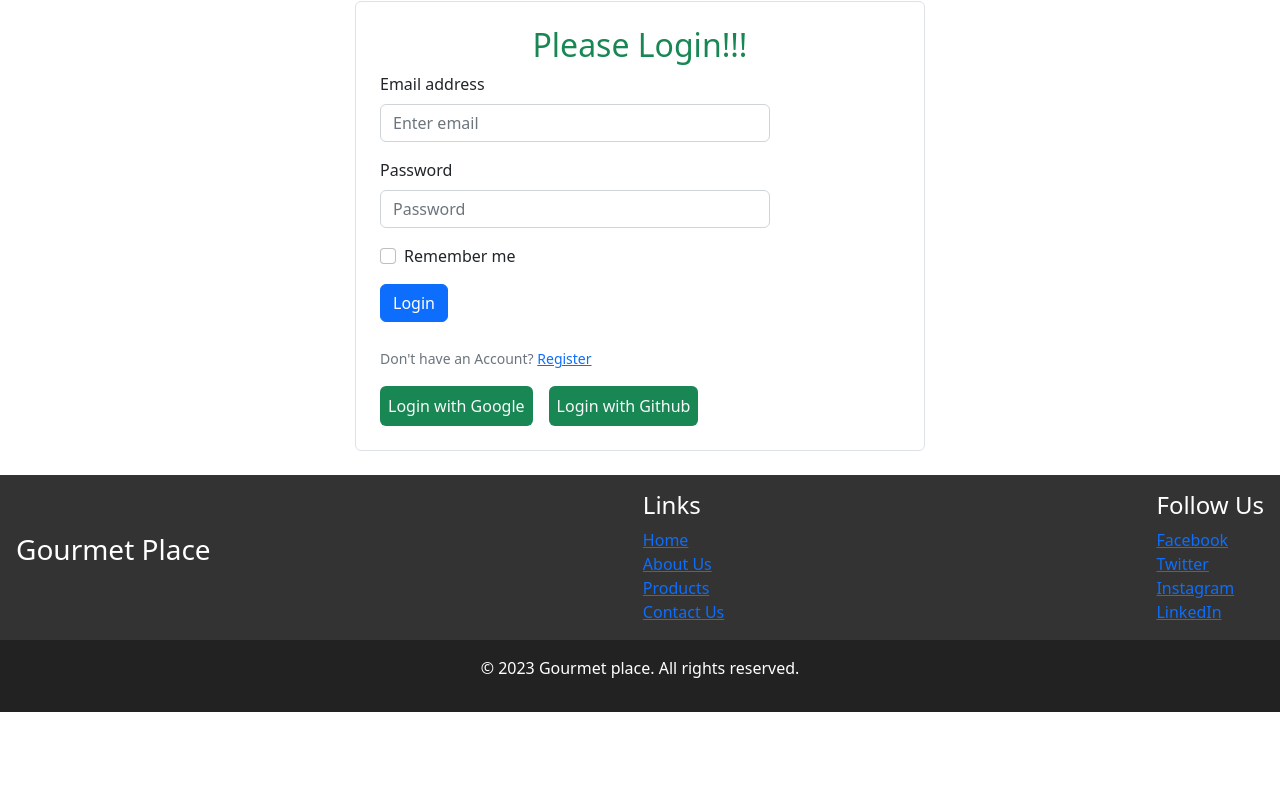
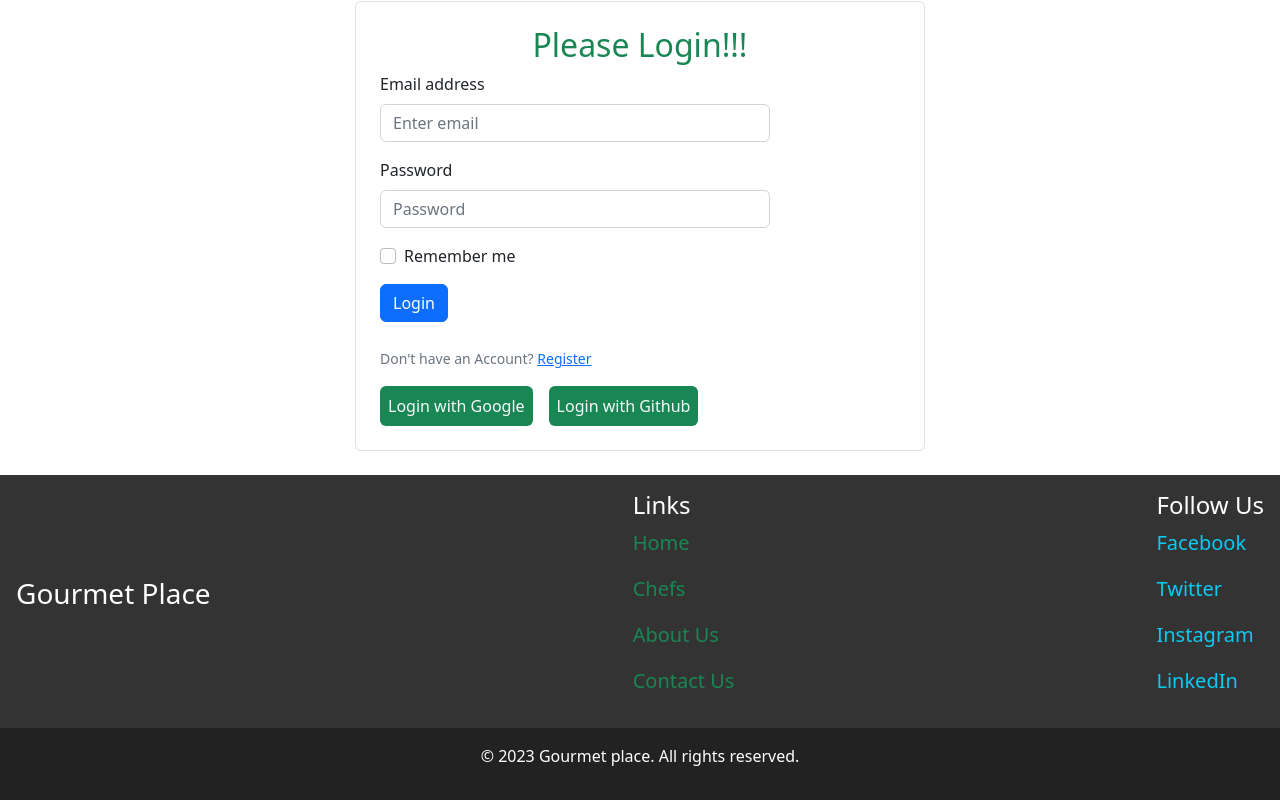
Before and after one commit to mahbub-alom/chef-recipe-hunter-client, a React (Vite) app: page /login in a window 1280 px wide. Shown: the part 503-1303 px from the top of the page. Before the commit the page ends 1215 px from the top, so only its background shows below. Built offline with nearby package versions, Linux system fonts and the light colour scheme; no server answers.

Commit message:
spinner added done

```diff
--- a/src/components/PrivateRouter/PrivateRoute.jsx
+++ b/src/components/PrivateRouter/PrivateRoute.jsx
@@ -1,11 +1,15 @@
 import React, { useContext } from 'react';
 import { AuthContext } from '../Providers/AuthProviders';
 import { Navigate, useLocation } from 'react-router-dom';
+import { Spinner } from 'react-bootstrap';
 
 const PrivateRoute = ({children}) => {
 
-    const {user}=useContext(AuthContext);
+    const {user,loading}=useContext(AuthContext);
     const location = useLocation()
+    if(loading){
+        return <Spinner animation="border" variant="warning" />
+    }
     if(user){
         return children;
     }
--- a/src/components/Providers/AuthProviders.jsx
+++ b/src/components/Providers/AuthProviders.jsx
@@ -11,15 +11,19 @@ const googleProvider = new GoogleAuthProvider();
 const githubProvider=new GithubAuthProvider();
 
 const AuthProviders = ({ children }) => {
-    const [user, setUser] = useState(null)
+    const [user, setUser] = useState(null);
+    const [loading,setLoading]=useState(true)
 
     const createUser = (email, password) => {
+        setLoading(true)
         return createUserWithEmailAndPassword(auth, email, password);
     }
     const logIn = (email, password) => {
+        setLoading(true)
         return signInWithEmailAndPassword(auth, email, password);
     }
     const logOut = () => {
+        setLoading(true)
         return signOut(auth)
     }
 
@@ -34,6 +38,7 @@ const AuthProviders = ({ children }) => {
     useEffect(() => {
         const unsubscribe = onAuthStateChanged(auth, currentUser => {
             setUser(currentUser)
+            setLoading(false)
         })
         return () => {
             return unsubscribe();
@@ -47,7 +52,8 @@ const AuthProviders = ({ children }) => {
         logIn,
         googleLogin,
         logOut,
-        githubLogin
+        githubLogin,
+        loading
 
     }
 
--- a/src/components/Shared/Header.jsx
+++ b/src/components/Shared/Header.jsx
@@ -31,6 +31,8 @@ const handleLogOut=()=>{
                     <Nav className="mx-auto">
                         <Link className='text-decoration-none me-4 fw-medium fs-5 text-white text-bg-info p-2 rounded-3 mt-3' to='/'>Home</Link>
                         <Link className='text-decoration-none me-4 fw-medium fs-5 text-white text-bg-info p-2 rounded-3 mt-3' to='/'>Blog</Link>
+                        <Link className='text-decoration-none me-4 fw-medium fs-5 text-white text-bg-info p-2 rounded-3 mt-3' to='/'>About</Link>
+                        <Link className='text-decoration-none me-4 fw-medium fs-5 text-white text-bg-info p-2 rounded-3 mt-3' to='/'>Contact us</Link>
 
                     </Nav>
                     <Nav className='d-flex align-items-center gap-3 pe-4'>
--- a/src/components/Shared/data/Data.jsx
+++ b/src/components/Shared/data/Data.jsx
@@ -11,7 +11,7 @@ const Data = () => {
             <Container>
                 <Row>
                     <Col key={data.id} lg={3}>
-                        <Card className='p-3 mb-4'>
+                        <Card className='p-3 mb-4 mt-4'>
                             <img className='rounded' src={data.Picture} alt="" />
                             <Card.Body>
                                 <Card.Title className='fw-bold fs-3'>{data.Name}</Card.Title>
@@ -27,16 +27,17 @@ const Data = () => {
                             </Card.Body>
                         </Card>
                     </Col>
+
                     {
                         data?.recipes?.map(d => (
                             <Col lg={9}>
-                                <div lg={3} className='p-2 d-lg-flex justify-content-around align-item-center bg-info rounded' >
+                                <div lg={3} className='p-2 mt-4 mb-4 d-lg-flex justify-content-around align-item-center bg-info rounded' >
                                     <div style={{ width: '200px' }}>
                                         <img className='img-fluid rounded' src={d.image} alt="" />
                                     </div>
                                     <div style={{ width: '300px' }}>
                                         <h3 className='text-light'>{d.name}</h3>
-                                        <p className='text-light'>{d.cooking_method}</p>
+                                        <p className='text-light'><span className='text-dark fw-bold'>Cooking Method:</span> {d.cooking_method}</p>
                                     </div>
                                     <div>
                                         {
@@ -62,6 +63,7 @@ const Data = () => {
                             </Col>
                         ))
                     }
+
                 </Row>
             </Container>
 
--- a/src/components/Shared/footer/Footer.jsx
+++ b/src/components/Shared/footer/Footer.jsx
@@ -1,4 +1,5 @@
 import React from 'react';
+import { Link } from 'react-router-dom';
 
 function Footer() {
     return (
@@ -11,19 +12,20 @@ function Footer() {
                 <div>
                     <h4>Links</h4>
                     <ul style={{ listStyle: 'none', margin: 0, padding: 0 }}>
-                        <li><a href="#">Home</a></li>
-                        <li><a href="#">About Us</a></li>
-                        <li><a href="#">Products</a></li>
-                        <li><a href="#">Contact Us</a></li>
+                       <p><Link className='text-decoration-none fs-5 text-success' to='/'>Home</Link></p>
+                       <p><Link className='text-decoration-none fs-5 text-success' to='/'>Chefs</Link></p>
+                       <p><Link className='text-decoration-none fs-5 text-success' to='/'>About Us</Link></p>
+                       <p><Link className='text-decoration-none fs-5 text-success' to='/'>Contact Us</Link></p>
                     </ul>
                 </div>
                 <div>
                     <h4>Follow Us</h4>
                     <ul style={{ listStyle: 'none', margin: 0, padding: 0 }}>
-                        <li><a href="#">Facebook</a></li>
-                        <li><a href="#">Twitter</a></li>
-                        <li><a href="#">Instagram</a></li>
-                        <li><a href="#">LinkedIn</a></li>
+
+                        <p><Link className='text-decoration-none fs-5 text-info' to='/'>Facebook</Link></p>
+                       <p><Link className='text-decoration-none fs-5 text-info' to='/'>Twitter</Link></p>
+                       <p><Link className='text-decoration-none fs-5 text-info' to='/'>Instagram</Link></p>
+                       <p><Link className='text-decoration-none fs-5 text-info' to='/'>LinkedIn</Link></p>
                     </ul>
                 </div>
             </div>
```
